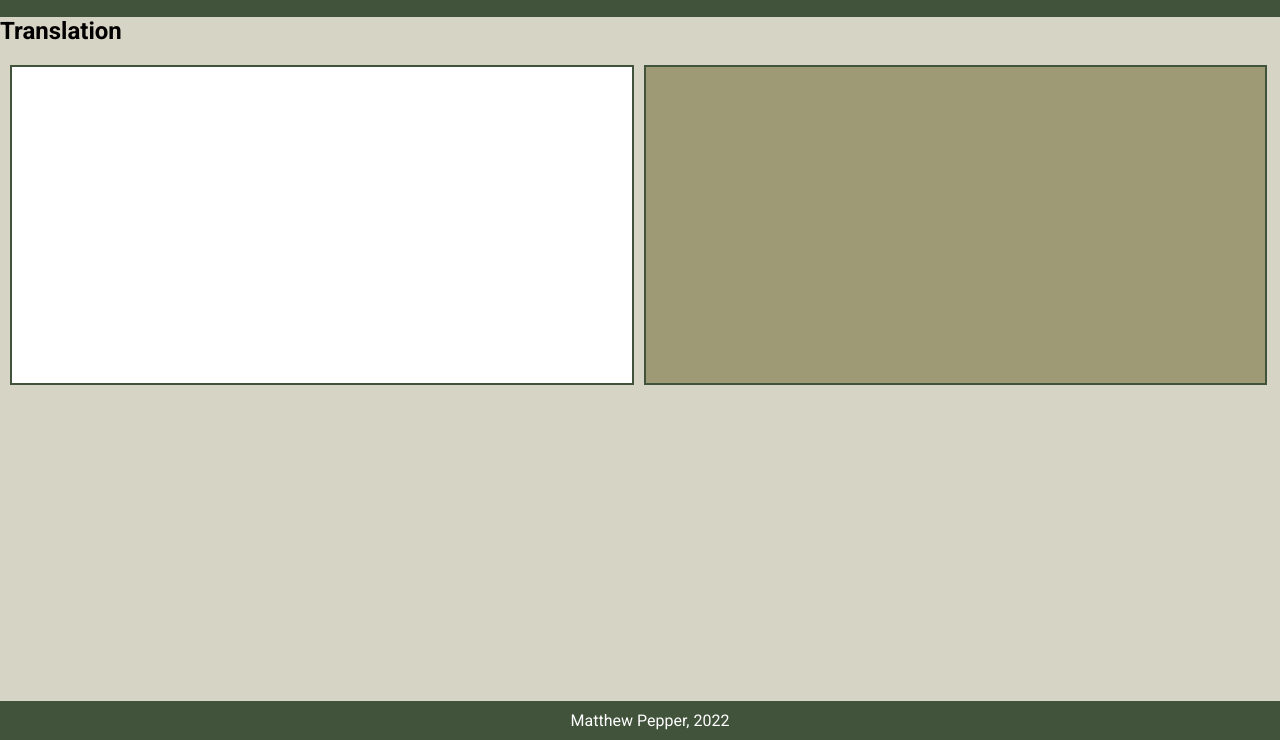
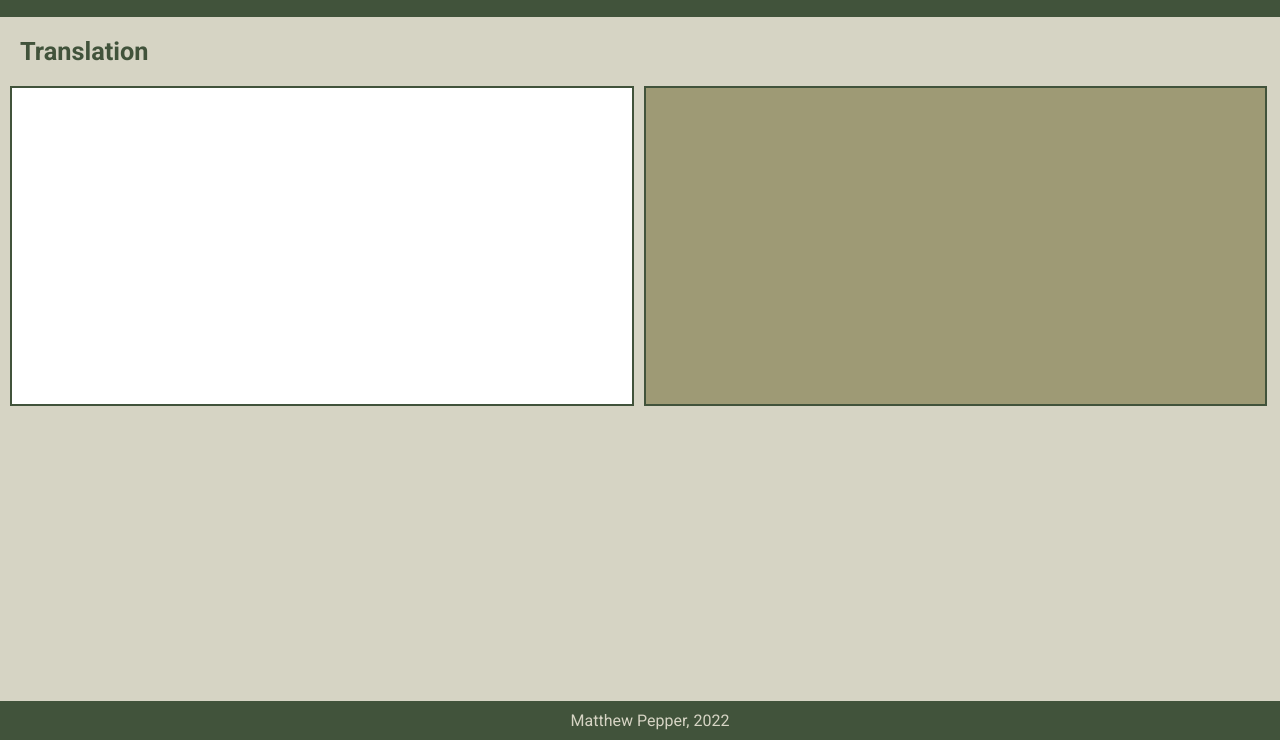
Before and after one commit to Matt-Pepper/morse-code, a website with bundled scripts: page index.html in a window 1280 px wide. Shown: the part 60-800 px from the top of the page. Built offline with nearby package versions, Linux system fonts and the light colour scheme.

Commit message:
changed scss

```diff
--- a/css/style.scss
+++ b/css/style.scss
@@ -3,6 +3,10 @@
 	padding: 0;
 	margin: 0;
 }
+
+$main-color: #d6d4c4;
+$accent-color: #41533b;
+$output-color: #9e9a75;
 
 body {
 	font-family: "Roboto", sans-serif;
@@ -10,24 +14,23 @@ body {
 	flex-direction: column;
 	justify-content: space-between;
 	height: 98vh;
-	background-color: #d6d4c4;
+	background-color: $main-color;
 }
 
 .header {
 	display: flex;
 	justify-content: space-between;
-
-	background-color: #41533b;
+	background-color: $accent-color;
 	padding: 20px;
 
 	&__title {
 		font-family: "Ubuntu", sans-serif;
-		color: #d6d4c4;
+		color: $main-color;
 		font-weight: 900;
 	}
 }
 %border {
-	border: 2px solid #41533b;
+	border: 2px solid $accent-color;
 }
 
 .main {
@@ -41,11 +44,15 @@ body {
 		width: 99%;
 		max-height: 50vh;
 	}
+	& h2 {
+		padding: 20px;
+		font-size: 19pt;
+		color: $accent-color;
+	}
 }
 
 %translation {
 	margin-left: 10px;
-	margin-top: 20px;
 	flex-grow: 1;
 	resize: none;
 	@extend %border;
@@ -54,7 +61,7 @@ body {
 	max-height: 80%;
 	box-sizing: border-box;
 	overflow-y: scroll;
-	font-size: 20pt
+	font-size: 20pt;
 }
 
 #input {
@@ -62,7 +69,7 @@ body {
 }
 
 #output {
-	background-color: #9e9a75;
+	background-color: $output-color;
 	overflow-wrap: break-word;
 	@extend %border;
 	@extend %translation;
@@ -70,11 +77,11 @@ body {
 }
 
 .footer {
-	background-color: #41533b;
+	background-color: $accent-color;
 	position: fixed;
 	bottom: 0;
 	width: 100%;
 	padding: 10px;
-	color: white;
+	color: $main-color;
 	text-align: center;
 }
```
Also changed, not shown: index.html (+0 -1 lines), css/style.css.
